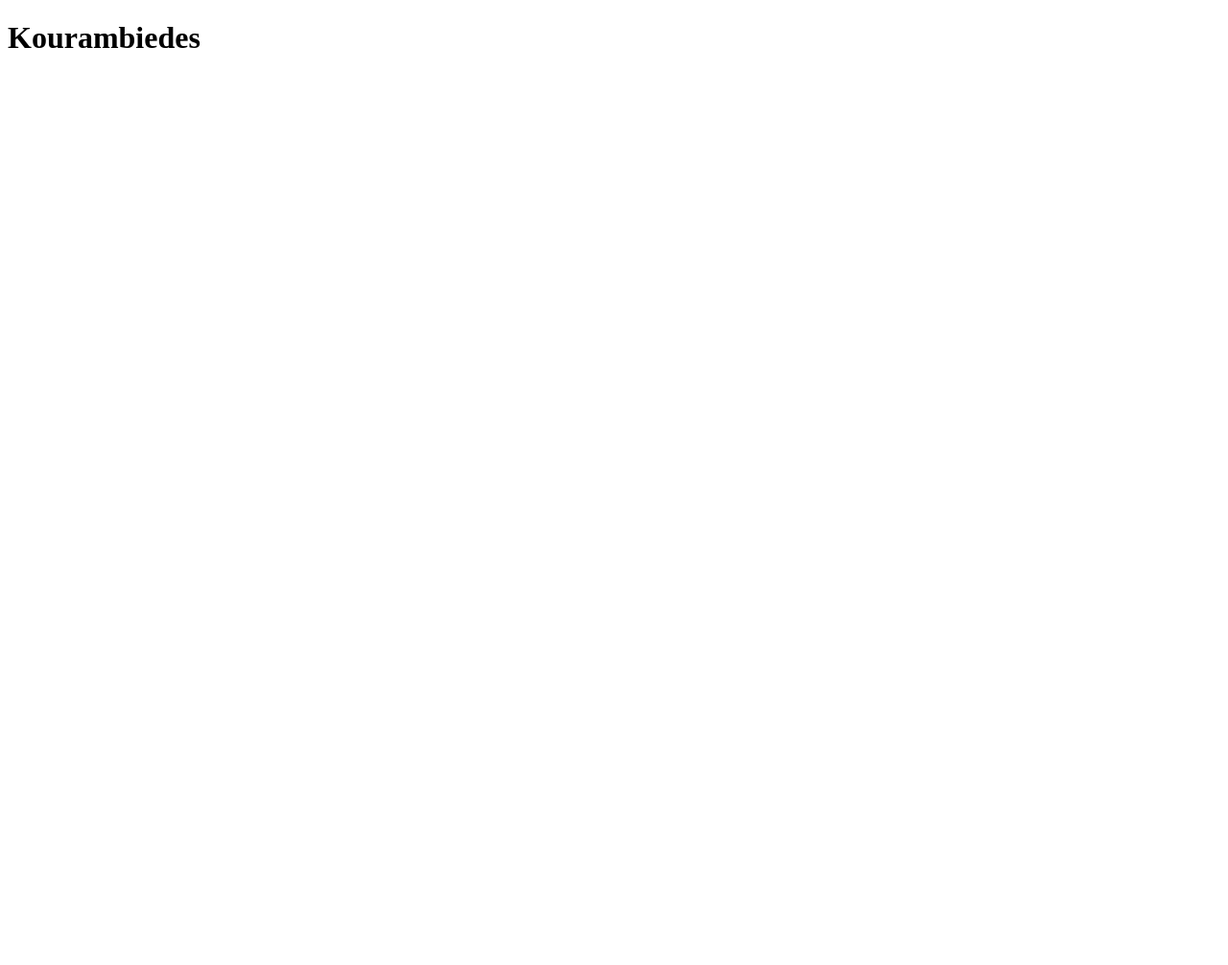
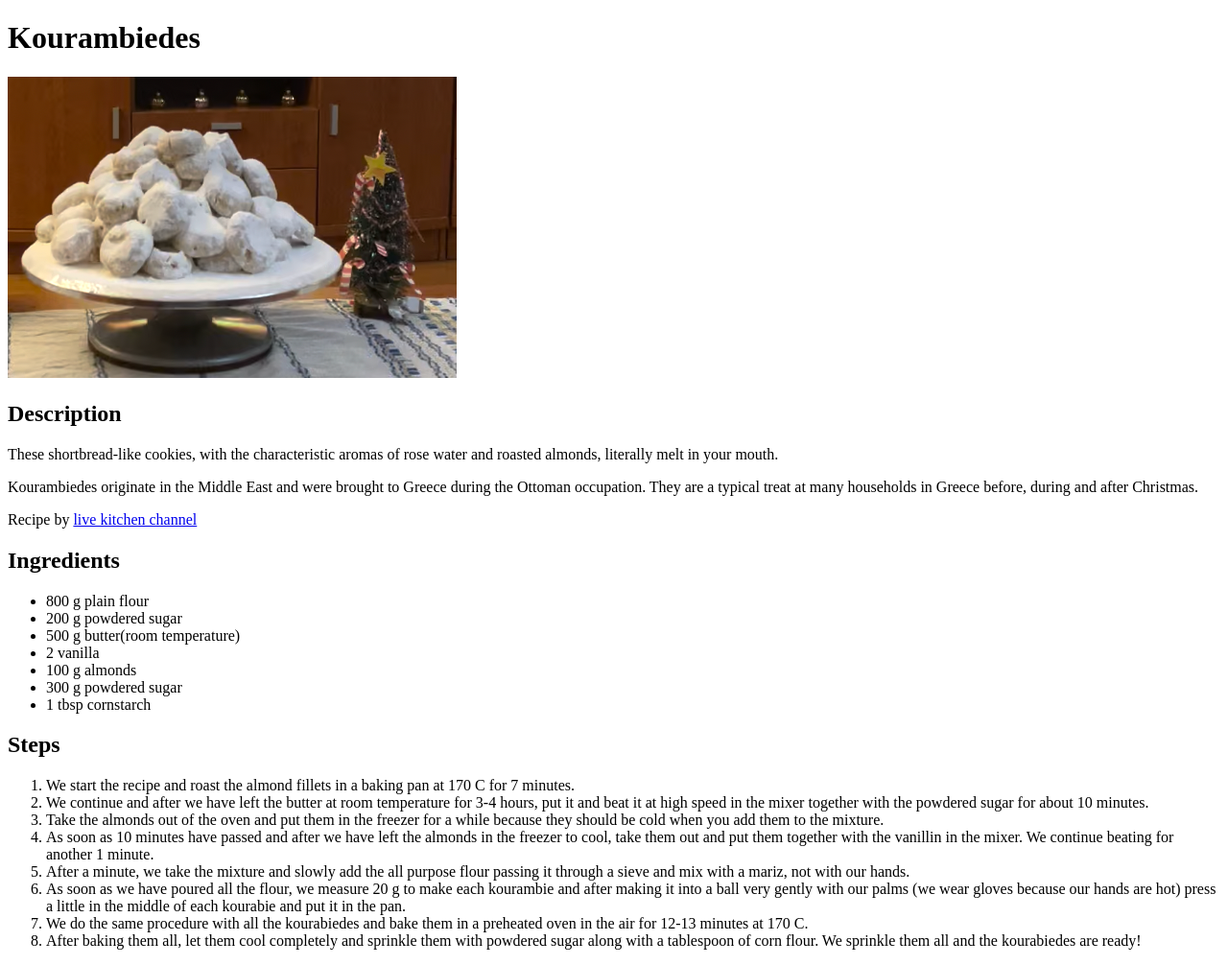
Before and after one commit to maria-terradas/odin-recipes, a plain HTML site: page recipes/kourambiedes.html in a window 1280 px wide. Shown: the whole page at 96% size. Before the commit the page ends 800 px from the top, so only its background shows below. Drawn offline with Linux system fonts and the light colour scheme.

Commit message:
Create kourambiedes recipe

```diff
--- a/recipes/kourambiedes.html
+++ b/recipes/kourambiedes.html
@@ -8,6 +8,36 @@
 </head>
 <body>
     <h1>Kourambiedes</h1>
+    <img src="../images/kourambiedes-finish.png" alt="Image of Kourambiedes">
+        <h2>Description</h2>
+        <p>These shortbread-like cookies, with the characteristic aromas of rose water and roasted almonds, literally melt in your mouth.</p>
+        <p>Kourambiedes originate in the Middle East and were brought to Greece during the Ottoman occupation. They are a typical treat at many households in Greece before, during and after Christmas.</p>
+        <p>Recipe by <a href="https://www.youtube.com/watch?v=IUEO2rqG1ZE&ab_channel=LIVEKITCHENCHANNEL">live kitchen channel</a><p>
+
+        <h2>Ingredients</h2>
+        <ul>
+            <li>800 g plain flour</li>
+            <li>200 g powdered sugar</li>
+            <li>500 g butter(room temperature)</li>
+            <li>2 vanilla</li>
+            <li>100 g almonds</li>
+            <li>300 g powdered sugar</li>
+            <li>1 tbsp cornstarch</li>
+        </ul>
+
+        <h2>Steps</h2>
+        <ol>
+            <li>We start the recipe and roast the almond fillets in a baking pan at 170 C for 7 minutes.</li>
+            <li>We continue and after we have left the butter at room temperature for 3-4 hours, put it and beat it at high speed in the mixer together with the powdered sugar for about 10 minutes.</li>
+            <li>Take the almonds out of the oven and put them in the freezer for a while because they should be cold when you add them to the mixture.</li>
+            <li>As soon as 10 minutes have passed and after we have left the almonds in the freezer to cool, take them out and put them together with the vanillin in the mixer. We continue beating for another 1 minute.</li>
+            <li>After a minute, we take the mixture and slowly add the all purpose flour passing it through a sieve and mix with a mariz, not with our hands.</li>
+            <li>As soon as we have poured all the flour, we measure 20 g to make each kourambie and after making it into a ball very gently with our palms (we wear gloves because our hands are hot) press a little in the middle of each kourabie and put it in the pan.</li>
+            <li>We do the same procedure with all the kourabiedes and bake them in a preheated oven in the air for 12-13 minutes at 170 C.</li>
+            <li>After baking them all, let them cool completely and sprinkle them with powdered sugar along with a tablespoon of corn flour. We sprinkle them all and the kourabiedes are ready!</li>
+        </ol>
+
+
 
 </body>
 </html>
```
Also changed, not shown: images/kourambiedes-finish.png (added).
